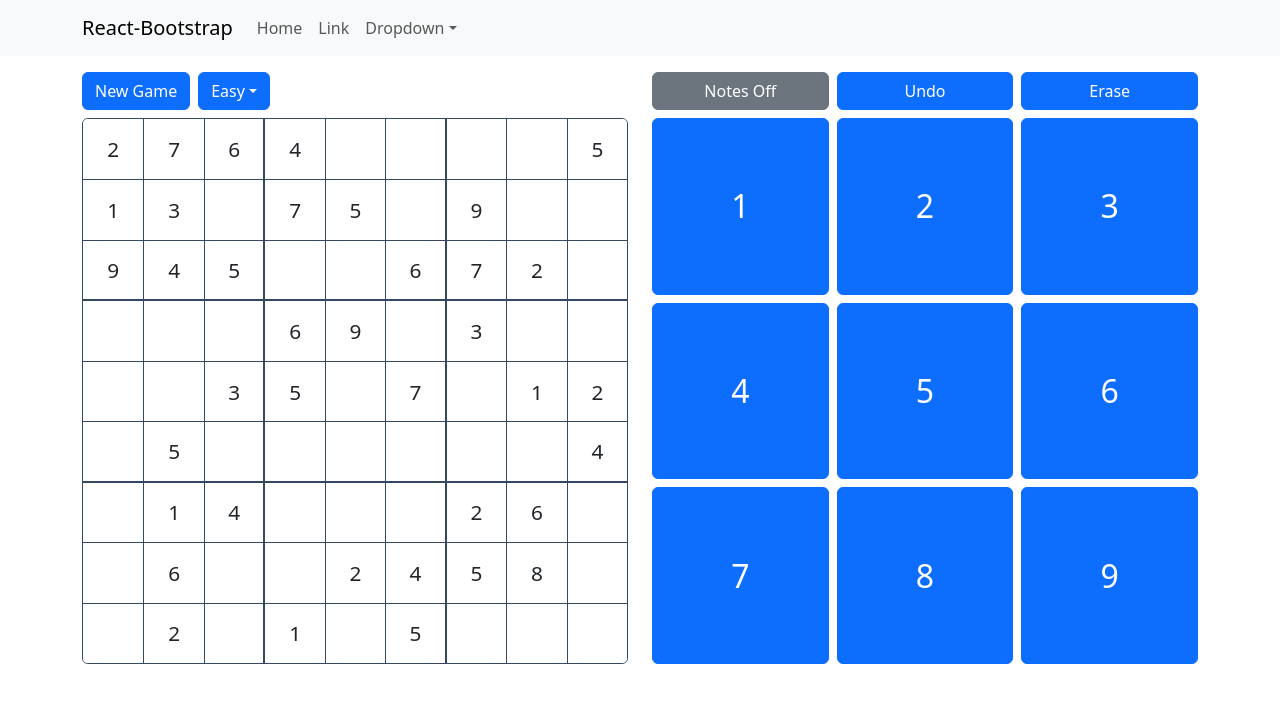
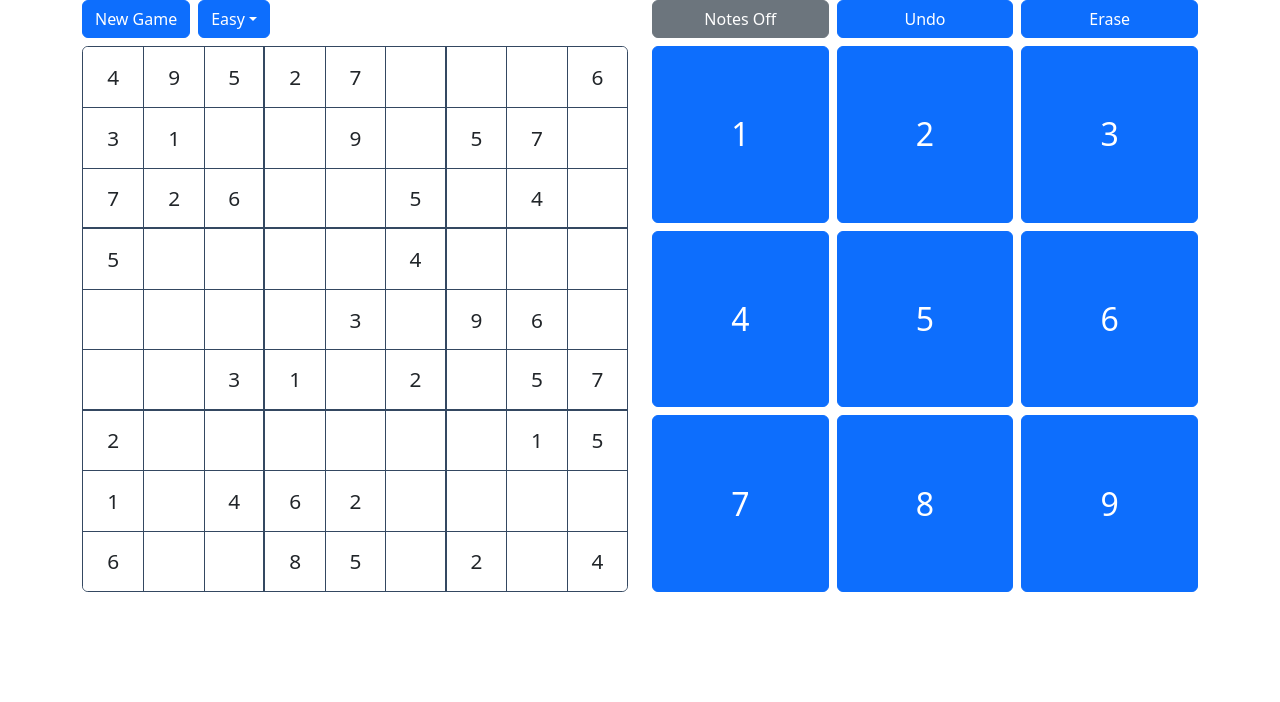
Before and after one commit to francomay3/sudokuApp, a React (Vite) app: page / in a window 1280 px wide. Shown: the top 702 px of the page. Built offline with nearby package versions, Linux system fonts and the light colour scheme.

Commit message:
updated readme

```diff
--- a/src/SudokuApp.tsx
+++ b/src/SudokuApp.tsx
@@ -1,5 +1,6 @@
 import "bootstrap/dist/css/bootstrap.min.css";
 import Col from "react-bootstrap/Col";
+import Container from "react-bootstrap/Container";
 import Row from "react-bootstrap/Row";
 import Stack from "react-bootstrap/Stack";
 import styled from "styled-components";
@@ -86,6 +87,7 @@ function SudokuApp() {
   const ref = useClickAway(() => setSelectedCell(null));
 
   return (
+    <Container>
       <Wrapper ref={ref}>
         <Col xs={12} md={6}>
           <Stack gap={2}>
@@ -97,6 +99,7 @@ function SudokuApp() {
           <UserInputs sudokuStateManager={sudokuStateManager} />
         </Col>
       </Wrapper>
+    </Container>
   );
 }
 
--- a/src/main.tsx
+++ b/src/main.tsx
@@ -1,13 +1,5 @@
-import React from "react";
 import ReactDOM from "react-dom/client";
 
-import Layout from "./components/Layout.tsx";
-import SudokuApp from "./SudokuApp.tsx";
+import SudokuApp from "./SudokuApp";
 
-ReactDOM.createRoot(document.getElementById("root")!).render(
-  <React.StrictMode>
-    <Layout>
-      <SudokuApp />
-    </Layout>
-  </React.StrictMode>
-);
+ReactDOM.createRoot(document.getElementById("root")!).render(<SudokuApp />);
```
Also changed, not shown: index.html (+0 -15 lines), 1 other file (tests, documents, lock files or other folders). Lines whose indentation alone changed are shown as unchanged.
